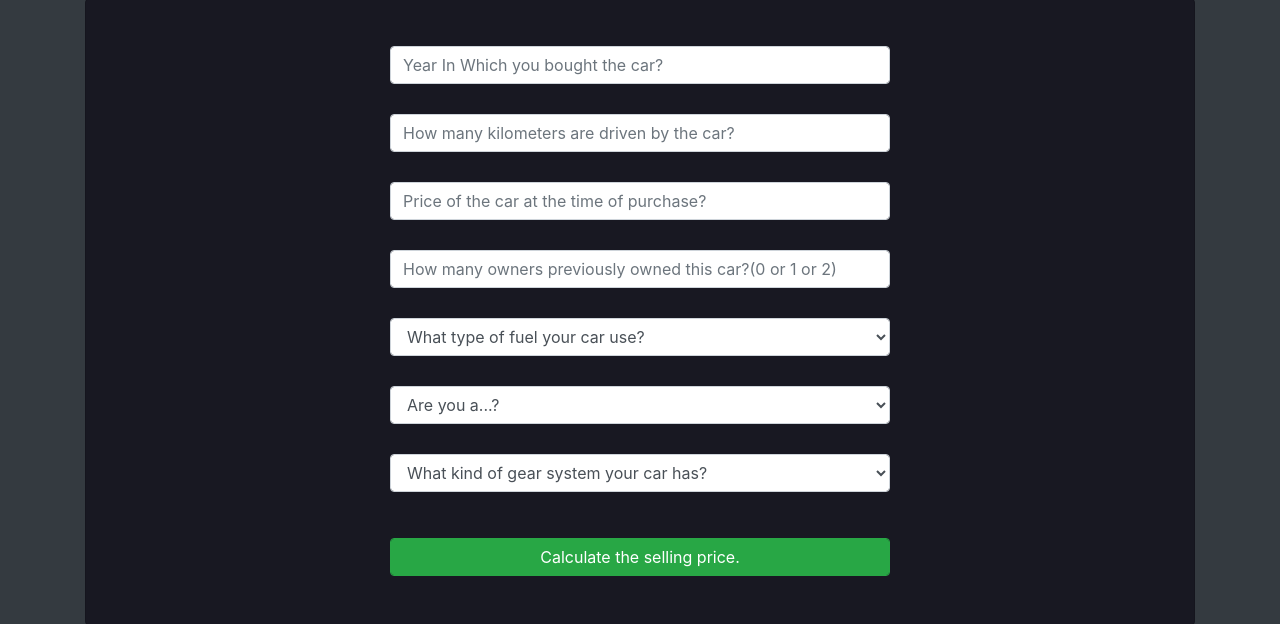
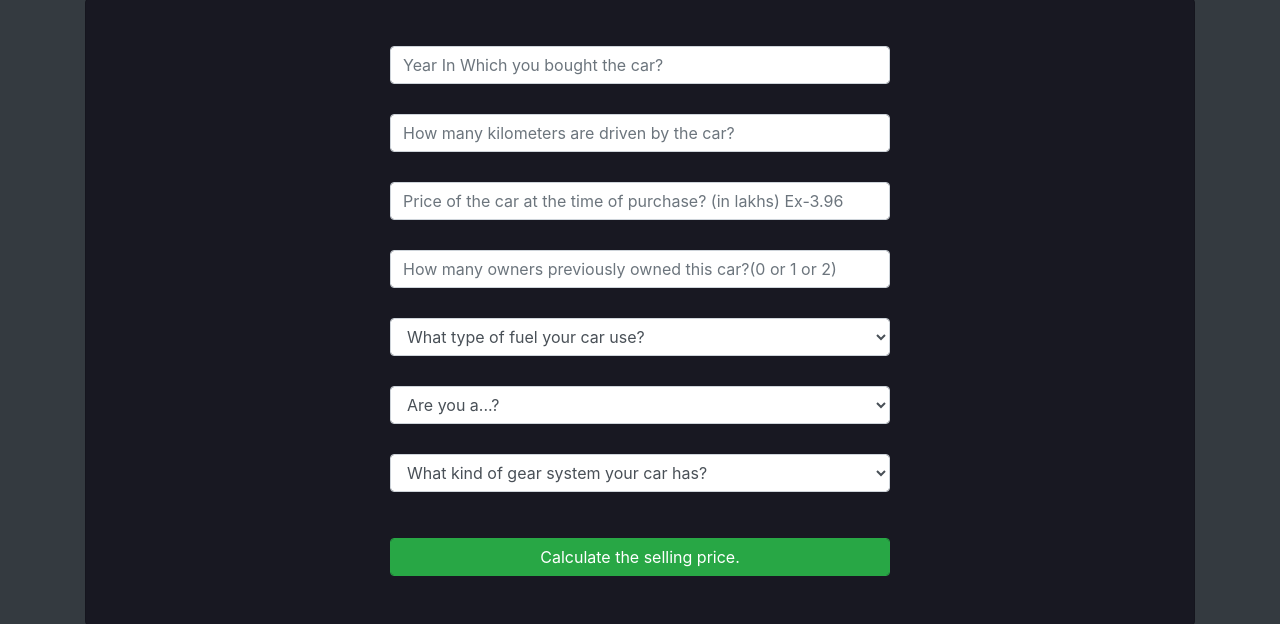
Before and after one commit to animesh-algorithm/car-price-predictor-regression-analysis, a Flask app: page / in a window 1280 px wide. Shown: the part 121-745 px from the top of the page. Run offline with Flask 2, Linux system fonts and the light colour scheme; parts of the project's set-up code (start-up, migrations or seed data) failed here and were passed over; some libraries are stand-ins or nearby versions.

Commit message:
Update index.html

```diff
--- a/templates/index.html
+++ b/templates/index.html
@@ -41,7 +41,7 @@
                 <div class="form-group">
                     <input type="text" placeholder="Year In Which you bought the car?" class="form-control" name="year" required="required">
                     <input type="text" placeholder="How many kilometers are driven by the car?" class="form-control" name='kms_driven' required="required">
-                    <input type="text" placeholder="Price of the car at the time of purchase?" class="form-control" name="present_price" required="required">
+                    <input type="text" placeholder="Price of the car at the time of purchase? (in lakhs) Ex-3.96" class="form-control" name="present_price" required="required">
                     <input type="text" placeholder="How many owners previously owned this car?(0 or 1 or 2)" class="form-control" name="owners" required="required">
                     <select name="fuel_type" class='form-control' required="required">
                         <option value="">What type of fuel your car use?</option>
```
